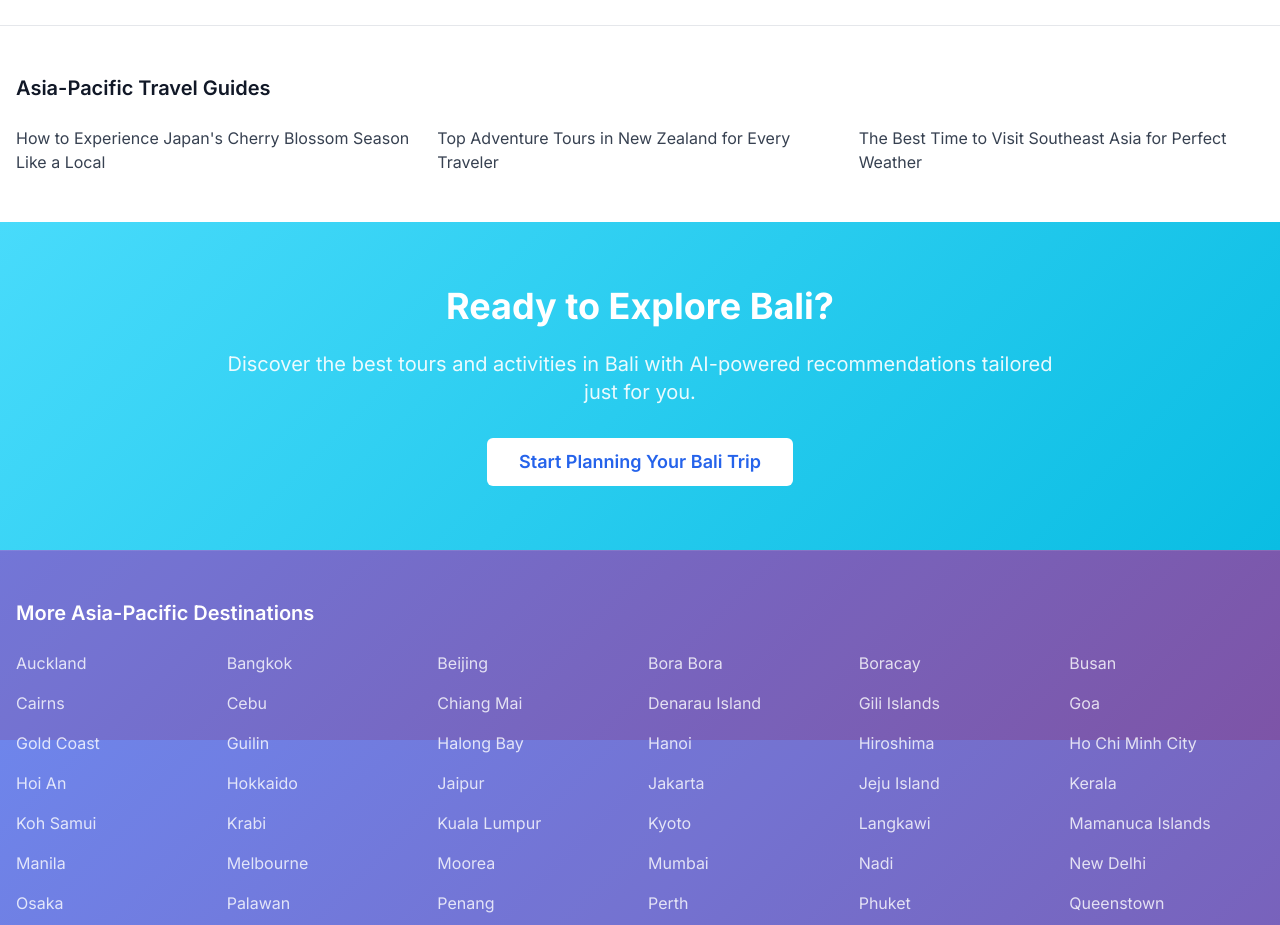
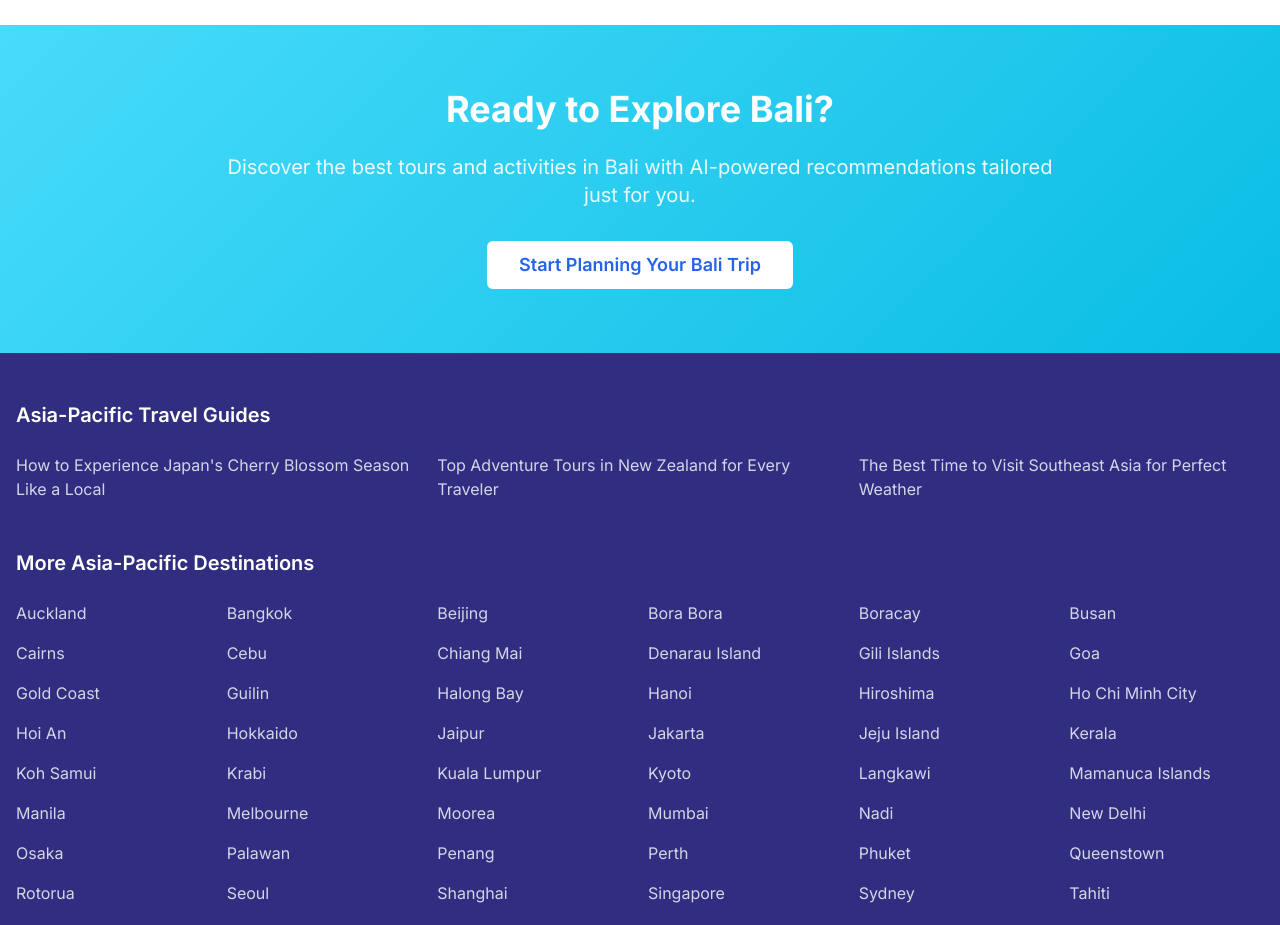
Before and after one commit to 2xGen/toptours, a Next.js app: page /destinations/bali in a window 1280 px wide. Shown: the part 4060-4985 px from the top of the page. Built offline with nearby package versions, Linux system fonts and the light colour scheme; no server answers.

Commit message:
Combine internal linking into single indigo section below CTA for cleaner look

```diff
--- a/app/destinations/[id]/DestinationDetailClient.jsx
+++ b/app/destinations/[id]/DestinationDetailClient.jsx
@@ -543,28 +543,6 @@ export default function DestinationDetailClient({ destination }) {
           </div>
         </section>
 
-        {/* Related Travel Guides Section */}
-        {relatedGuides.length > 0 && (
-          <section className="py-12 px-4 bg-white border-t border-gray-200">
-            <div className="max-w-7xl mx-auto">
-              <h3 className="text-xl font-semibold text-gray-900 mb-6">
-                {safeDestination.category} Travel Guides
-              </h3>
-              <div className="grid grid-cols-1 md:grid-cols-2 lg:grid-cols-3 gap-4">
-                {relatedGuides.map((guide) => (
-                  <Link
-                    key={guide.id}
-                    href={`/travel-guides/${guide.id}`}
-                    className="text-gray-700 hover:text-blue-600 transition-colors duration-200 hover:underline"
-                  >
-                    {guide.title}
-                  </Link>
-                ))}
-              </div>
-            </div>
-          </section>
-        )}
-
         {/* CTA Section */}
         <section className="py-16 adventure-gradient">
           <div className="max-w-4xl mx-auto px-4 sm:px-6 lg:px-8 text-center">
@@ -591,10 +569,33 @@ export default function DestinationDetailClient({ destination }) {
           </div>
         </section>
 
-        {/* Related Destinations Section */}
+        {/* Combined Internal Linking Section */}
+        {(relatedGuides.length > 0 || relatedDestinations.length > 0) && (
+          <section className="py-12 px-4 bg-indigo-900">
+            <div className="max-w-7xl mx-auto">
+              {/* Related Travel Guides */}
+              {relatedGuides.length > 0 && (
+                <div className="mb-12">
+                  <h3 className="text-xl font-semibold text-white mb-6">
+                    {safeDestination.category} Travel Guides
+                  </h3>
+                  <div className="grid grid-cols-1 md:grid-cols-2 lg:grid-cols-3 gap-4">
+                    {relatedGuides.map((guide) => (
+                      <Link
+                        key={guide.id}
+                        href={`/travel-guides/${guide.id}`}
+                        className="text-white/80 hover:text-white transition-colors duration-200 hover:underline"
+                      >
+                        {guide.title}
+                      </Link>
+                    ))}
+                  </div>
+                </div>
+              )}
+
+              {/* Related Destinations */}
               {relatedDestinations.length > 0 && (
-          <section className="py-12 px-4 bg-white/5 border-t border-white/10">
-            <div className="max-w-7xl mx-auto">
+                <div>
                   <h3 className="text-xl font-semibold text-white mb-6">
                     More {safeDestination.category} Destinations
                   </h3>
@@ -610,6 +611,8 @@ export default function DestinationDetailClient({ destination }) {
                     ))}
                   </div>
                 </div>
+              )}
+            </div>
           </section>
         )}
       </div>
```
Lines whose indentation alone changed are shown as unchanged.
